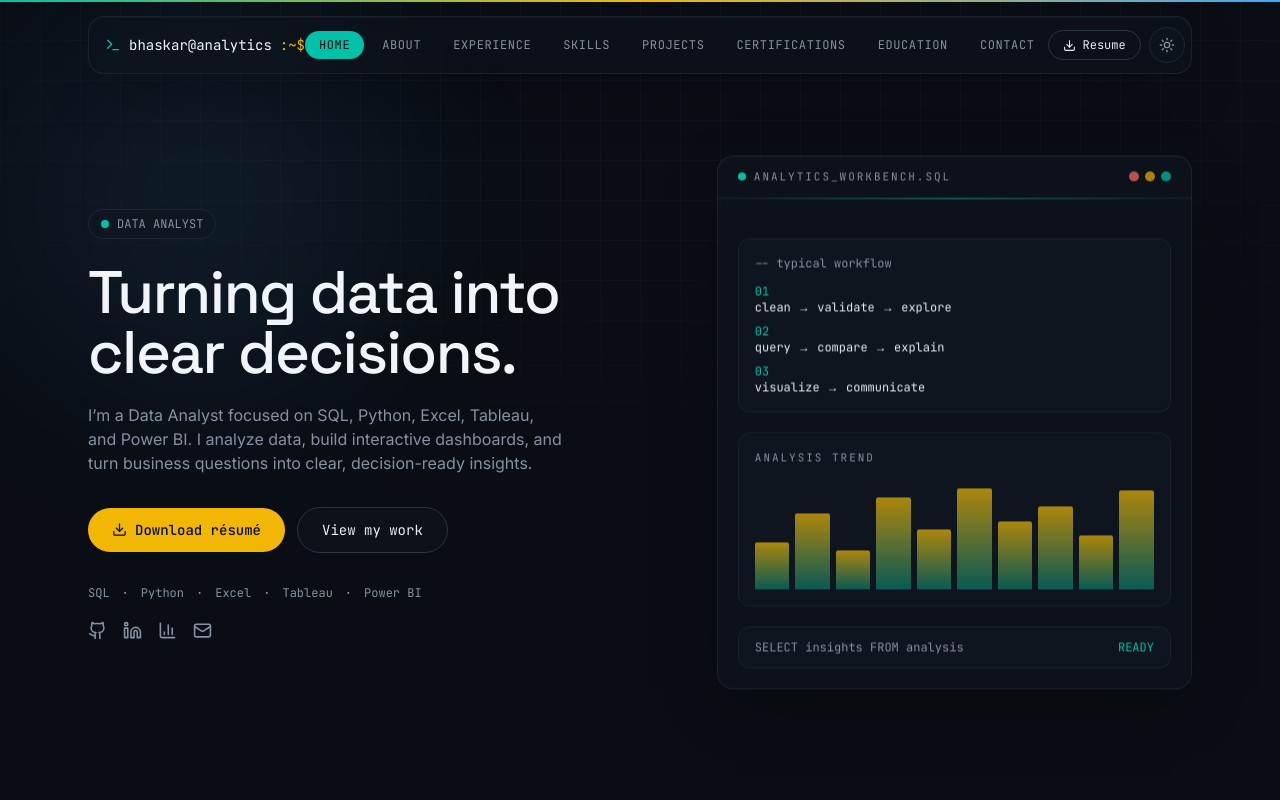
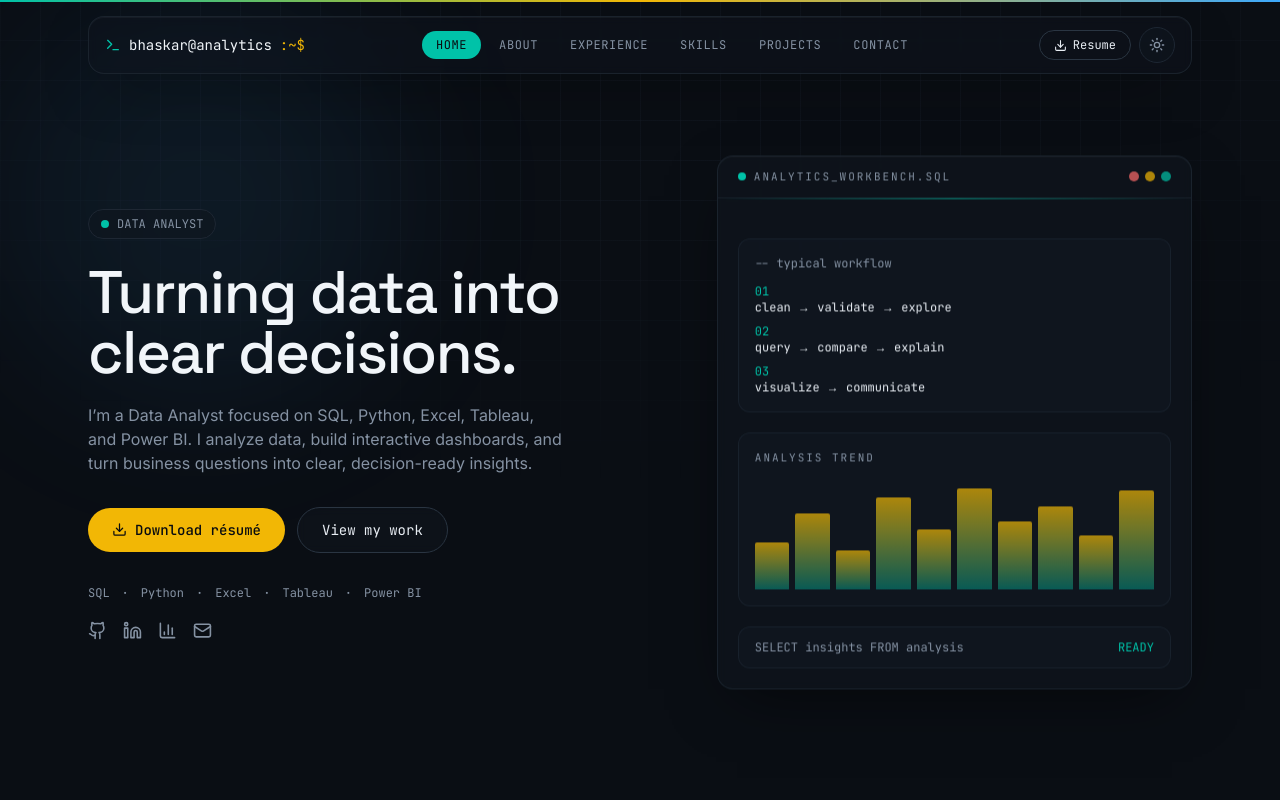
Before and after one commit to bhaskar-nb/portfolio, a Next.js app: page / in a window 1280 px wide. Shown: the top 800 px of the page. Built offline with nearby package versions, Linux system fonts and the light colour scheme.

Commit message:
Simplify recruiter navigation and improve mobile menu

```diff
--- a/components/Navbar.tsx
+++ b/components/Navbar.tsx
@@ -3,9 +3,11 @@
 import { useEffect, useState } from "react";
 import { motion, AnimatePresence } from "framer-motion";
 import { Menu, X, Terminal, Download } from "lucide-react";
-import { nav, profile } from "@/lib/data";
+import { nav } from "@/lib/data";
 import ThemeToggle from "@/components/ThemeToggle";
 import { cn } from "@/lib/utils";
+
+const primaryNav = nav.filter((item) => ["home", "about", "experience", "skills", "projects", "contact"].includes(item.id));
 
 export default function Navbar() {
   const [active, setActive] = useState("home");
@@ -20,19 +22,11 @@ export default function Navbar() {
   }, []);
 
   useEffect(() => {
-    const sections = nav
-      .map((n) => document.getElementById(n.id))
-      .filter(Boolean) as HTMLElement[];
-
+    const sections = nav.map((n) => document.getElementById(n.id)).filter(Boolean) as HTMLElement[];
     const observer = new IntersectionObserver(
-      (entries) => {
-        entries.forEach((entry) => {
-          if (entry.isIntersecting) setActive(entry.target.id);
-        });
-      },
+      (entries) => entries.forEach((entry) => entry.isIntersecting && setActive(entry.target.id)),
       { rootMargin: "-40% 0px -50% 0px", threshold: 0 }
     );
-
     sections.forEach((s) => observer.observe(s));
     return () => observer.disconnect();
   }, []);
@@ -43,95 +37,40 @@ export default function Navbar() {
   }
 
   return (
-    <header
-      className={cn(
-        "fixed inset-x-0 top-0 z-50 transition-all duration-300",
-        scrolled ? "py-2" : "py-4"
-      )}
-    >
+    <header className={cn("fixed inset-x-0 top-0 z-50 transition-all duration-300", scrolled ? "py-2" : "py-4")}>
       <div className="mx-auto max-w-6xl px-4 sm:px-6">
-        <div
-          className={cn(
-            "panel flex items-center justify-between px-4 py-2.5 transition-colors",
-            scrolled ? "bg-base-700/80" : "bg-base-700/40"
-          )}
-        >
-          <button
-            onClick={() => scrollTo("home")}
-            className="flex items-center gap-2 font-mono text-sm text-ink-100"
-          >
+        <div className={cn("panel flex items-center justify-between px-4 py-2.5 transition-colors", scrolled ? "bg-base-700/80" : "bg-base-700/40")}>
+          <button onClick={() => scrollTo("home")} className="flex items-center gap-2 font-mono text-sm text-ink-100" aria-label="Go to home">
             <Terminal size={16} className="text-teal" />
             <span className="hidden sm:inline">bhaskar@analytics</span>
             <span className="sm:hidden">BG</span>
             <span className="text-gold">:~$</span>
           </button>
 
-          <nav className="hidden items-center gap-1 lg:flex">
-            {nav.map((item) => (
-              <button
-                key={item.id}
-                onClick={() => scrollTo(item.id)}
-                className={cn(
-                  "relative rounded-full px-3.5 py-1.5 font-mono text-xs uppercase tracking-wider transition-colors",
-                  active === item.id
-                    ? "text-base-900"
-                    : "text-ink-400 hover:text-ink-100"
-                )}
-              >
-                {active === item.id && (
-                  <motion.span
-                    layoutId="nav-pill"
-                    className="absolute inset-0 rounded-full bg-teal"
-                    transition={{ type: "spring", stiffness: 400, damping: 30 }}
-                  />
-                )}
+          <nav aria-label="Primary navigation" className="hidden items-center gap-1 lg:flex">
+            {primaryNav.map((item) => (
+              <button key={item.id} onClick={() => scrollTo(item.id)} className={cn("relative rounded-full px-3.5 py-1.5 font-mono text-xs uppercase tracking-wider transition-colors", active === item.id ? "text-base-900" : "text-ink-400 hover:text-ink-100")}>
+                {active === item.id && <motion.span layoutId="nav-pill" className="absolute inset-0 rounded-full bg-teal" transition={{ type: "spring", stiffness: 400, damping: 30 }} />}
                 <span className="relative z-10">{item.label}</span>
               </button>
             ))}
           </nav>
 
           <div className="flex items-center gap-2">
-            <a
-              href="/resume.pdf"
-              download
-              className="hidden items-center gap-1.5 rounded-full border border-base-400 px-3.5 py-1.5 font-mono text-xs text-ink-200 transition-colors hover:border-gold/60 hover:text-gold sm:flex"
-            >
-              <Download size={13} /> Resume
-            </a>
+            <a href="/resume.pdf" download className="hidden items-center gap-1.5 rounded-full border border-base-400 px-3.5 py-1.5 font-mono text-xs text-ink-200 transition-colors hover:border-gold/60 hover:text-gold sm:flex"><Download size={13} /> Resume</a>
             <ThemeToggle />
-            <button
-              className="flex h-9 w-9 items-center justify-center rounded-full border border-base-500 text-ink-200 lg:hidden"
-              onClick={() => setOpen((o) => !o)}
-              aria-label="Toggle menu"
-            >
-              {open ? <X size={16} /> : <Menu size={16} />}
-            </button>
+            <button className="flex h-9 w-9 items-center justify-center rounded-full border border-base-500 text-ink-200 lg:hidden" onClick={() => setOpen((o) => !o)} aria-label="Toggle menu" aria-expanded={open}>{open ? <X size={16} /> : <Menu size={16} />}</button>
           </div>
         </div>
 
         <AnimatePresence>
           {open && (
-            <motion.div
-              initial={{ opacity: 0, height: 0 }}
-              animate={{ opacity: 1, height: "auto" }}
-              exit={{ opacity: 0, height: 0 }}
-              className="panel mt-2 overflow-hidden bg-base-700/95 lg:hidden"
-            >
+            <motion.div initial={{ opacity: 0, height: 0 }} animate={{ opacity: 1, height: "auto" }} exit={{ opacity: 0, height: 0 }} className="panel mt-2 overflow-hidden bg-base-700/95 lg:hidden">
               <div className="flex flex-col p-2">
-                {nav.map((item) => (
-                  <button
-                    key={item.id}
-                    onClick={() => scrollTo(item.id)}
-                    className={cn(
-                      "rounded-lg px-4 py-3 text-left font-mono text-sm uppercase tracking-wide",
-                      active === item.id
-                        ? "bg-teal/10 text-teal"
-                        : "text-ink-400 hover:bg-base-600/60 hover:text-ink-100"
-                    )}
-                  >
-                    {item.label}
-                  </button>
+                {primaryNav.map((item) => (
+                  <button key={item.id} onClick={() => scrollTo(item.id)} className={cn("rounded-lg px-4 py-3 text-left font-mono text-sm uppercase tracking-wide", active === item.id ? "bg-teal/10 text-teal" : "text-ink-400 hover:bg-base-600/60 hover:text-ink-100")}>{item.label}</button>
                 ))}
+                <a href="/resume.pdf" download onClick={() => setOpen(false)} className="mt-1 flex items-center gap-2 rounded-lg px-4 py-3 font-mono text-sm uppercase tracking-wide text-gold hover:bg-base-600/60"><Download size={15} /> Download Resume</a>
               </div>
             </motion.div>
           )}
```
